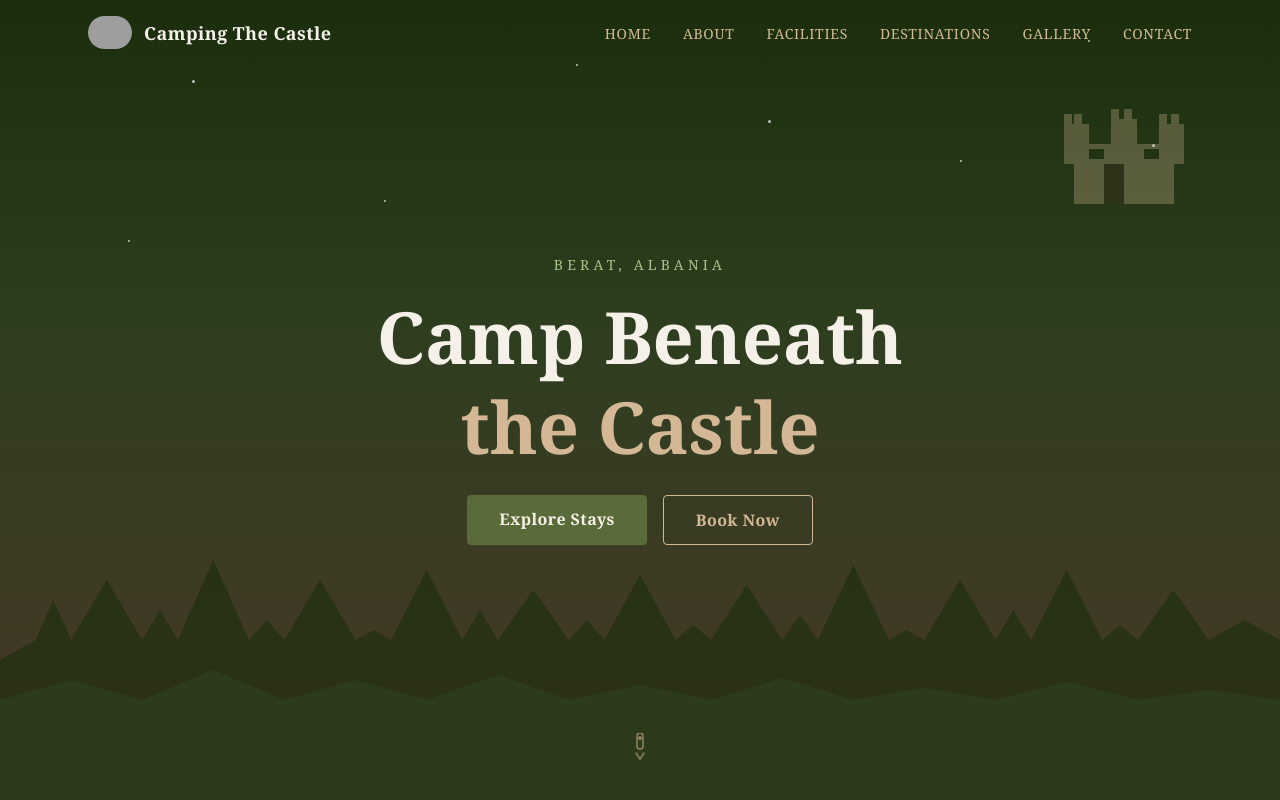
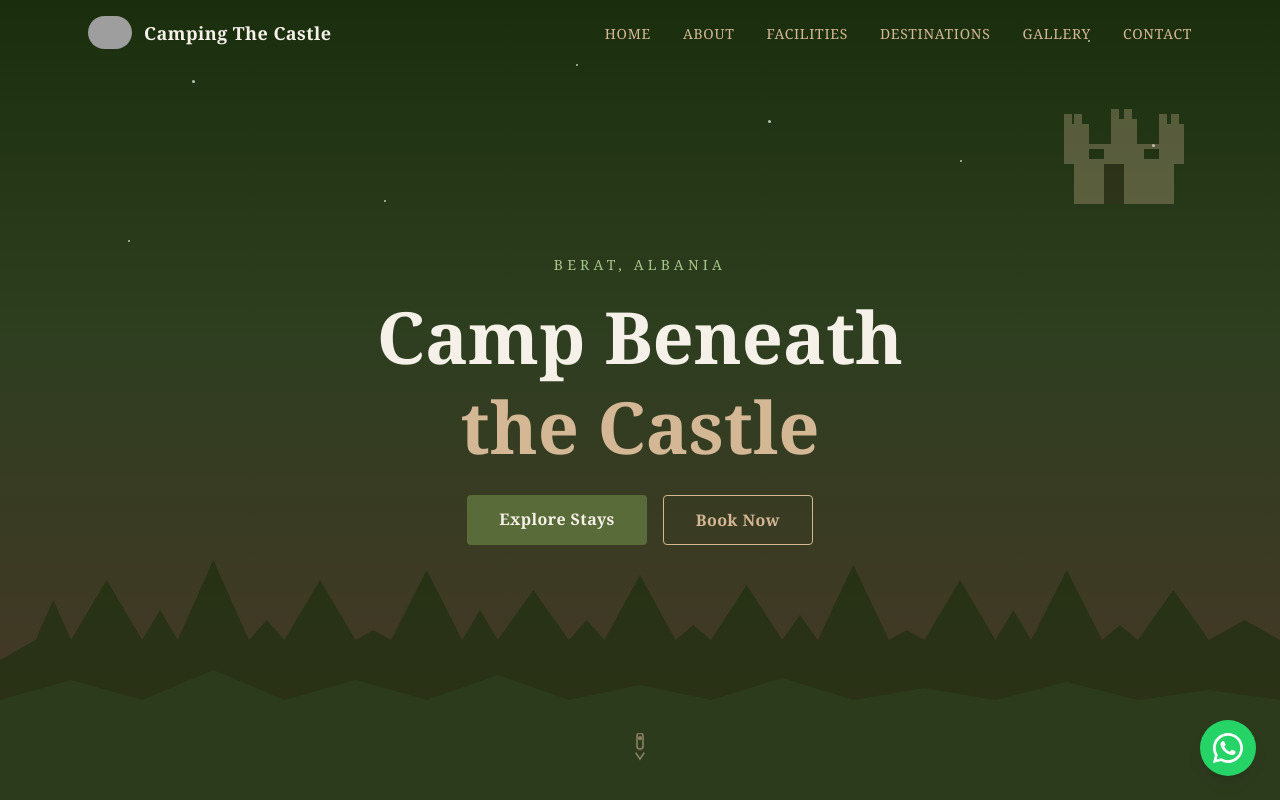
Before and after one commit to denisdaja/camping_castle_berat, a Next.js app: page / in a window 1280 px wide. Shown: the top 800 px of the page. Built offline with nearby package versions, Linux system fonts and the light colour scheme; grey boxes are pictures that could not be loaded.

Commit message:
Add floating WhatsApp button fixed at bottom-right

```diff
--- /dev/null
+++ b/app/components/WhatsAppButton.tsx
@@ -0,0 +1,17 @@
+export default function WhatsAppButton() {
+  return (
+    <a
+      href="https://wa.me/355684211666?text=Hello%2C%20I%27d%20like%20to%20book%20at%20Camping%20The%20Castle%20Berat"
+      target="_blank"
+      rel="noopener noreferrer"
+      className="fixed bottom-6 right-6 z-50 flex items-center justify-center rounded-full shadow-lg transition-transform hover:scale-110"
+      style={{ background: "#25D366", width: 56, height: 56 }}
+      aria-label="Chat on WhatsApp"
+    >
+      <svg viewBox="0 0 24 24" width="30" height="30" fill="white">
+        <path d="M17.472 14.382c-.297-.149-1.758-.867-2.03-.967-.273-.099-.471-.148-.67.15-.197.297-.767.966-.94 1.164-.173.199-.347.223-.644.075-.297-.15-1.255-.463-2.39-1.475-.883-.788-1.48-1.761-1.653-2.059-.173-.297-.018-.458.13-.606.134-.133.298-.347.446-.52.149-.174.198-.298.298-.497.099-.198.05-.371-.025-.52-.075-.149-.669-1.612-.916-2.207-.242-.579-.487-.5-.669-.51-.173-.008-.371-.01-.57-.01-.198 0-.52.074-.792.372-.272.297-1.04 1.016-1.04 2.479 0 1.462 1.065 2.875 1.213 3.074.149.198 2.096 3.2 5.077 4.487.709.306 1.262.489 1.694.625.712.227 1.36.195 1.871.118.571-.085 1.758-.719 2.006-1.413.248-.694.248-1.289.173-1.413-.074-.124-.272-.198-.57-.347z" />
+        <path d="M12 0C5.373 0 0 5.373 0 12c0 2.123.554 4.118 1.528 5.855L0 24l6.335-1.502A11.945 11.945 0 0012 24c6.627 0 12-5.373 12-12S18.627 0 12 0zm0 21.818a9.818 9.818 0 01-5.006-1.371l-.36-.213-3.72.882.937-3.618-.234-.372A9.818 9.818 0 1112 21.818z" />
+      </svg>
+    </a>
+  );
+}
--- a/app/page.tsx
+++ b/app/page.tsx
@@ -8,6 +8,7 @@
 import Testimonials from "./components/Testimonials";
 import Contact from "./components/Contact";
 import Footer from "./components/Footer";
+import WhatsAppButton from "./components/WhatsAppButton";
 
 export default function Home() {
   return (
@@ -24,6 +25,7 @@
         <Contact />
       </main>
       <Footer />
+      <WhatsAppButton />
     </>
   );
 }
```
